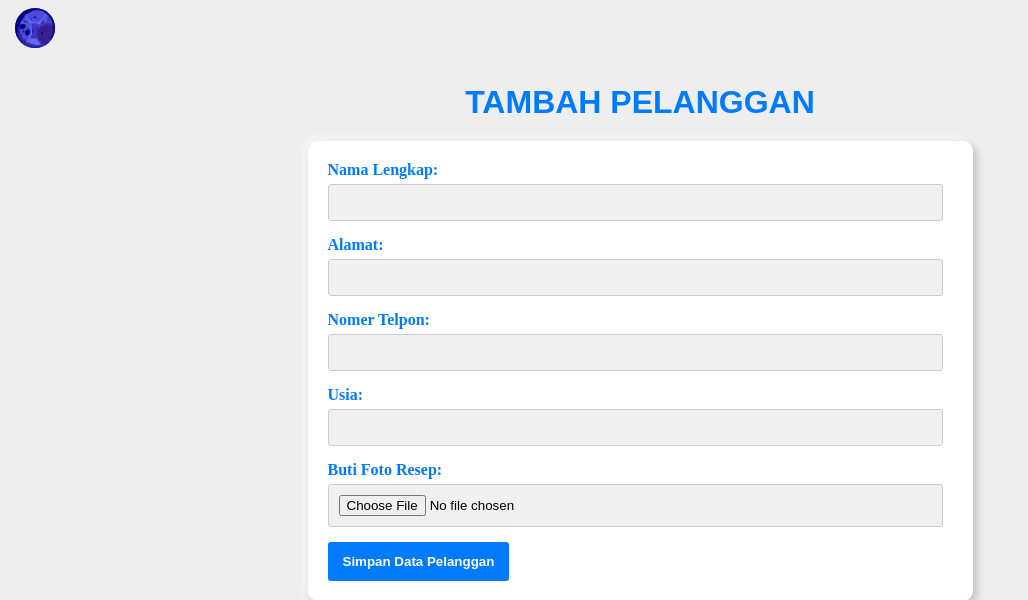
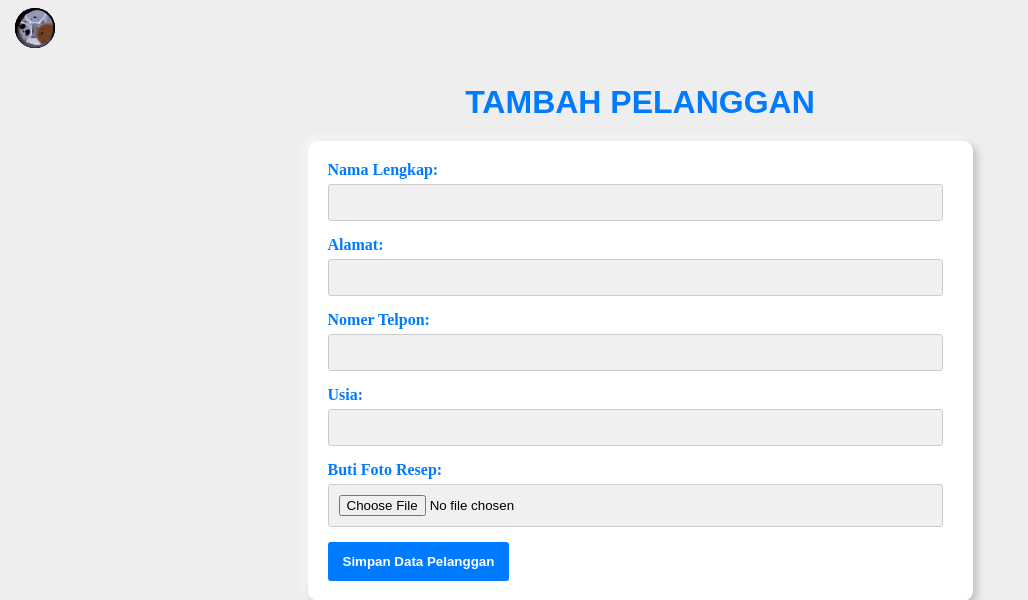
Before and after one commit to ZECHROME/apotek_rpl3, a PHP site: page /tb_pelanggan/insert/add_pelanggan.php in a window 1280 px wide. Shown: the top 600 px of the page, without its empty margins (0-1028 px from the left). Run offline with PHP 8.4, Linux system fonts and the light colour scheme.

Commit message:
profile opacity problem

```diff
--- a/tb_obat/insert/add_obat.php
+++ b/tb_obat/insert/add_obat.php
@@ -109,7 +109,6 @@
         border-radius: 50%;
         background-color: blue;
         background-color: black;
-        opacity: .5;
     }
 
     .navbar {
--- a/tb_obat/select/view_obat.php
+++ b/tb_obat/select/view_obat.php
@@ -95,7 +95,6 @@ $query = mysqli_query($koneksi, "SELECT * FROM tb_obat INNER JOIN tb_supplier US
         border-radius: 50%;
         background-color: blue;
         background-color: black;
-        opacity: .5;
     }
 
     .navbar {
--- a/tb_pelanggan/insert/add_pelanggan.php
+++ b/tb_pelanggan/insert/add_pelanggan.php
@@ -113,7 +113,6 @@
         border-radius: 50%;
         background-color: blue;
         background-color: black;
-        opacity: .5;
     }
 
     .navbar {
@@ -643,7 +642,7 @@
                         <small>setting obat</small>
                     </a>
                     <ul>
-                        <li><a href="../../tb_obat/select/view_obat.php><i class=" fa fa-globe"></i>View Obat</a></li>
+                        <li><a href="../../tb_obat/select/view_obat.php"><i class=" fa fa-globe"></i>View Obat</a></li>
                         <li><a href="../../tb_obat/insert/add_obat.php"><i class="fa fa-trophy"></i>Add Obat</a></li>
                     </ul>
                 </li>
--- a/tb_pelanggan/select/view_pelanggan.php
+++ b/tb_pelanggan/select/view_pelanggan.php
@@ -98,7 +98,6 @@ $query = mysqli_query($koneksi, "SELECT * FROM tb_pelanggan ORDER BY id_pelangga
         border-radius: 50%;
         background-color: blue;
         background-color: black;
-        opacity: .5;
     }
 
     .navbar {
```
